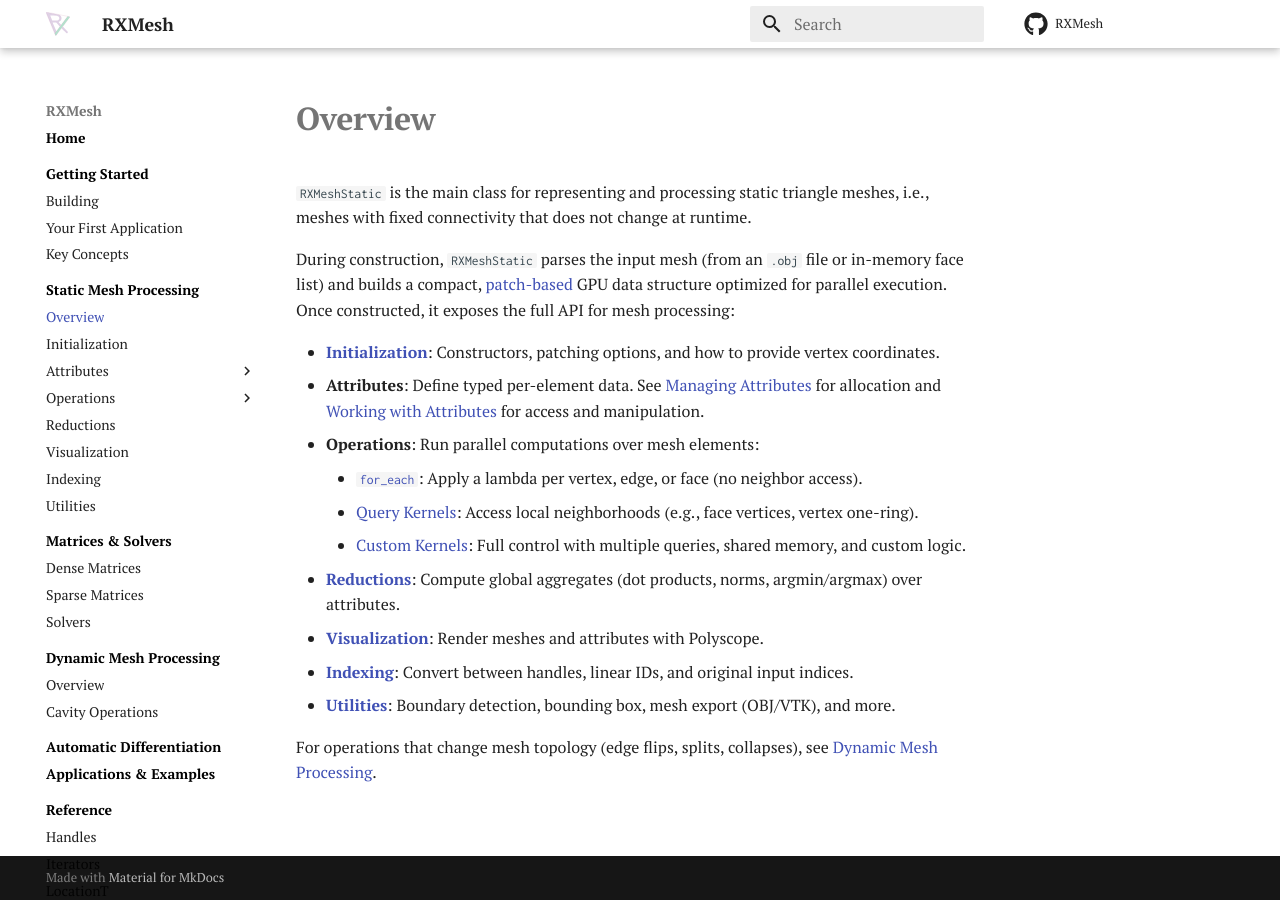
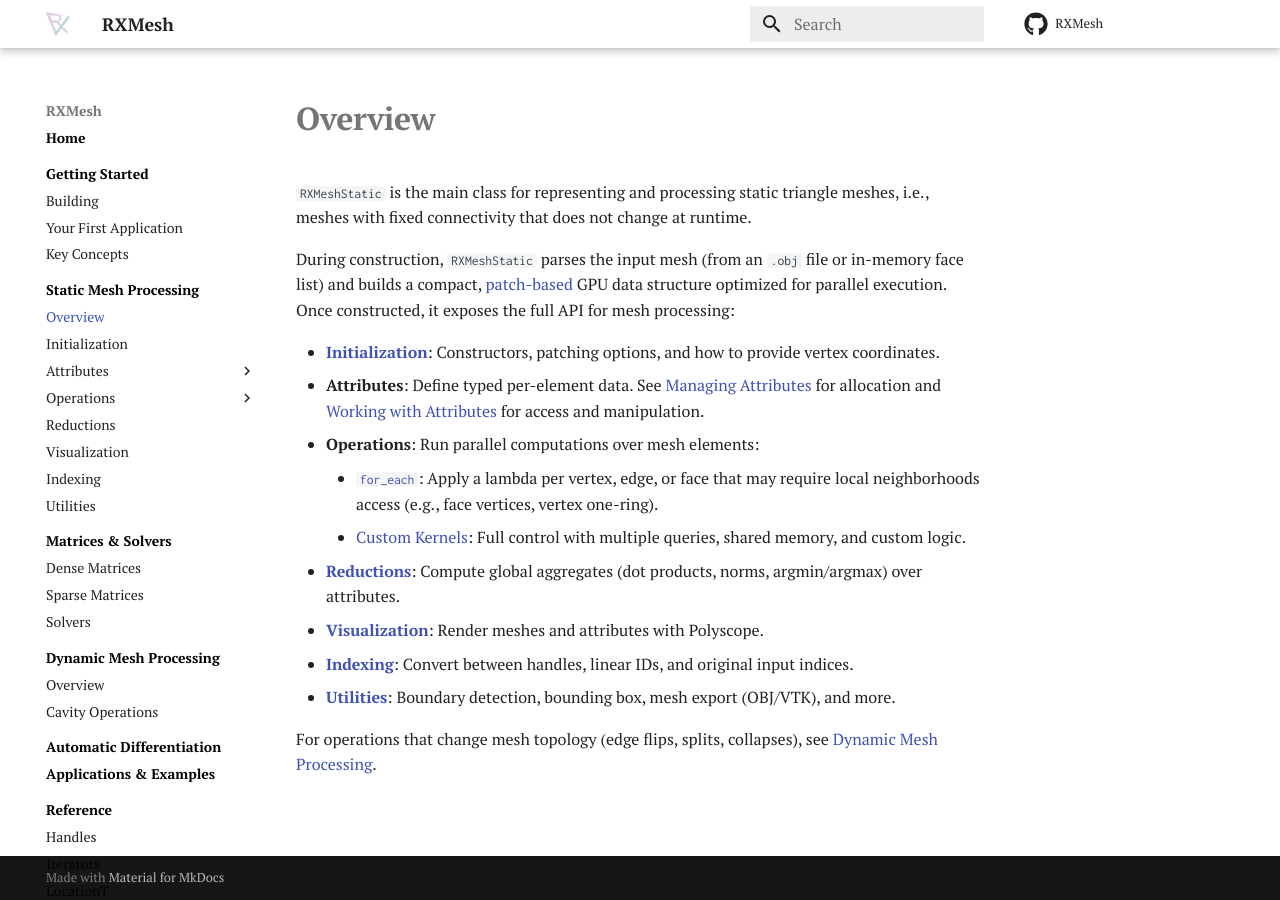
Before and after one commit to Ahdhn/RXMeshDocs, an MkDocs documentation site: the page built from docs/rxmesh/static.md, in a window 1280 px wide. Built offline with MkDocs 1.6.1 and Material for MkDocs 9.7.7, drawn with Linux system fonts in a browser that asks for light colours; comment, search, counter and statistics services are not loaded.

Commit message:
Update static.md

```diff
--- a/docs/rxmesh/static.md
+++ b/docs/rxmesh/static.md
@@ -7,8 +7,7 @@ During construction, `RXMeshStatic` parses the input mesh (from an `.obj` file o
 - **[Initialization](initialization.md)**: Constructors, patching options, and how to provide vertex coordinates.
 - **Attributes**: Define typed per-element data. See [Managing Attributes](managing_attributes.md) for allocation and [Working with Attributes](working_with_attributes.md) for access and manipulation.
 - **Operations**: Run parallel computations over mesh elements:
-    - [`for_each`](for_each.md): Apply a lambda per vertex, edge, or face (no neighbor access).
-    - [Query Kernels](run_query_kernel.md): Access local neighborhoods (e.g., face vertices, vertex one-ring).
+    - [`for_each`](for_each.md): Apply a lambda per vertex, edge, or face that may require local neighborhoods access (e.g., face vertices, vertex one-ring).
     - [Custom Kernels](run_kernel.md): Full control with multiple queries, shared memory, and custom logic.
 - **[Reductions](reduce_handle.md)**: Compute global aggregates (dot products, norms, argmin/argmax) over attributes.
 - **[Visualization](visualization.md)**: Render meshes and attributes with Polyscope.
```
